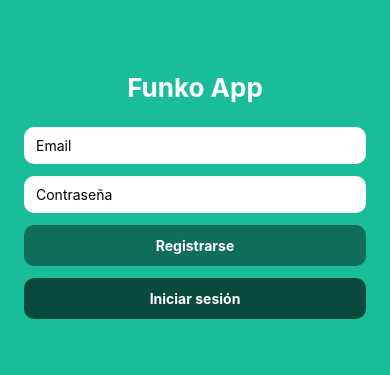
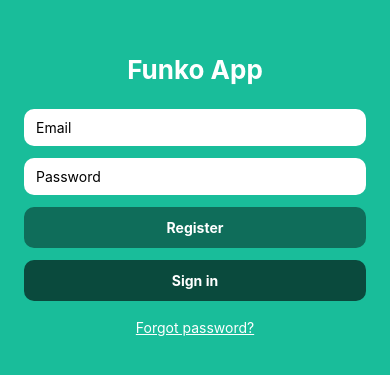
Before and after one commit to xim85/FunkoApp, a React Native app: screen / in a window 390 px wide. Shown: the part 227-602 px from the top of the page. Built offline with nearby package versions, Linux system fonts and the light colour scheme; no server answers.

Commit message:
add forgot password implementation

```diff
--- a/App.js
+++ b/App.js
@@ -1,4 +1,4 @@
-import React, { useState } from 'react'
+import React, { useEffect, useState } from 'react'
 import {
   StyleSheet,
   Text,
@@ -13,16 +13,51 @@
 import {
   createUserWithEmailAndPassword,
   signInWithEmailAndPassword,
-  signOut
+  signOut,
+  onAuthStateChanged,
+  sendPasswordResetEmail
 } from 'firebase/auth'
-import { doc, setDoc, serverTimestamp } from 'firebase/firestore'
+import { doc, setDoc, serverTimestamp, getDoc } from 'firebase/firestore'
 
 export default function App() {
+  // Form state
   const [email, setEmail] = useState('')
   const [password, setPassword] = useState('')
 
-  const user = auth.currentUser
+  // Reactive Firebase user (updates on login/logout)
+  const [user, setUser] = useState(null)
 
+  // Subscribe to auth state changes (keeps UI in sync with Firebase Auth session)
+  useEffect(() => {
+    const unsub = onAuthStateChanged(auth, (u) => setUser(u))
+    return unsub
+  }, [])
+
+  // Ensures the Firestore profile document exists for the authenticated user.
+  // This covers cases where the Auth user exists but the Firestore doc is missing.
+  const ensureProfile = async (uid, fallbackEmail) => {
+    const ref = doc(db, 'users', uid)
+    const snap = await getDoc(ref)
+
+    if (!snap.exists()) {
+      // Default public visibility settings for the MVP
+      const visibility = { owned: true, duplicates: false, wishlist: false }
+
+      // Derived flag used for "Explore" queries (at least one section is public)
+      const hasPublicProfile =
+        visibility.owned || visibility.duplicates || visibility.wishlist
+
+      // Create the minimal profile document
+      await setDoc(ref, {
+        displayName: fallbackEmail ?? 'User',
+        visibility,
+        hasPublicProfile,
+        createdAt: serverTimestamp()
+      })
+    }
+  }
+
+  // Registers a new user in Firebase Auth and creates the corresponding profile in Firestore
   const handleRegister = async () => {
     try {
       const cred = await createUserWithEmailAndPassword(
@@ -30,51 +65,68 @@
         email.trim(),
         password
       )
-      const uid = cred.user.uid
 
-      // Crea el perfil mínimo en Firestore
-      await setDoc(doc(db, 'users', uid), {
-        displayName: email.trim(),
-        visibility: { owned: true, duplicates: false, wishlist: false },
-        hasPublicProfile: true, // owned=true => al menos una sección pública
-        createdAt: serverTimestamp()
-      })
-
-      Alert.alert('OK', 'Usuario registrado correctamente')
+      await ensureProfile(cred.user.uid, email.trim())
+      Alert.alert('OK', 'User registered successfully')
     } catch (e) {
-      Alert.alert('Error al registrar', String(e.message || e))
+      Alert.alert('Registration error', String(e.message || e))
     }
   }
 
+  // Signs in an existing user and ensures the profile doc exists
   const handleLogin = async () => {
     try {
-      await signInWithEmailAndPassword(auth, email.trim(), password)
-      Alert.alert('OK', 'Sesión iniciada')
+      const cred = await signInWithEmailAndPassword(
+        auth,
+        email.trim(),
+        password
+      )
+
+      await ensureProfile(cred.user.uid, cred.user.email)
+      Alert.alert('OK', 'Signed in')
     } catch (e) {
-      Alert.alert('Error al iniciar sesión', String(e.message || e))
+      Alert.alert('Sign-in error', String(e.message || e))
     }
   }
+  // Sends a password reset email to the provided address
+  const handleForgotPassword = async () => {
+    const trimmedEmail = email.trim()
 
+    if (!trimmedEmail) {
+      Alert.alert('Missing email', 'Please enter your email first.')
+      return
+    }
+
+    try {
+      await sendPasswordResetEmail(auth, trimmedEmail)
+      Alert.alert('Email sent', 'Check your inbox to reset your password.')
+    } catch (e) {
+      Alert.alert('Reset error', String(e.message || e))
+    }
+  }
+  // Ends the current session
   const handleLogout = async () => {
     await signOut(auth)
-    Alert.alert('OK', 'Sesión cerrada')
+    Alert.alert('OK', 'Signed out')
   }
 
   return (
     <View style={styles.container}>
       <Text style={styles.title}>Funko App</Text>
 
+      {/* Authenticated state */}
       {user ? (
         <>
-          <Text style={styles.text}>Sesión iniciada como:</Text>
+          <Text style={styles.text}>Signed in as:</Text>
           <Text style={styles.bold}>{user.email}</Text>
 
           <Pressable style={styles.button} onPress={handleLogout}>
-            <Text style={styles.buttonText}>Cerrar sesión</Text>
+            <Text style={styles.buttonText}>Sign out</Text>
           </Pressable>
         </>
       ) : (
         <>
+          {/* Unauthenticated state */}
           <TextInput
             style={styles.input}
             placeholder='Email'
@@ -85,21 +137,24 @@
           />
           <TextInput
             style={styles.input}
-            placeholder='Contraseña'
+            placeholder='Password'
             secureTextEntry
             value={password}
             onChangeText={setPassword}
           />
 
           <Pressable style={styles.button} onPress={handleRegister}>
-            <Text style={styles.buttonText}>Registrarse</Text>
+            <Text style={styles.buttonText}>Register</Text>
           </Pressable>
 
           <Pressable
             style={[styles.button, styles.buttonSecondary]}
             onPress={handleLogin}
           >
-            <Text style={styles.buttonText}>Iniciar sesión</Text>
+            <Text style={styles.buttonText}>Sign in</Text>
+          </Pressable>
+          <Pressable onPress={handleForgotPassword}>
+            <Text style={styles.link}>Forgot password?</Text>
           </Pressable>
         </>
       )}
@@ -109,6 +164,7 @@
   )
 }
 
+// Basic UI styles for the MVP screens
 const styles = StyleSheet.create({
   container: {
     flex: 1,
@@ -136,5 +192,10 @@
     alignItems: 'center'
   },
   buttonSecondary: { backgroundColor: '#0a4a3d' },
-  buttonText: { color: 'white', fontWeight: '700' }
+  buttonText: { color: 'white', fontWeight: '700' },
+  link: {
+    color: 'white',
+    textDecorationLine: 'underline',
+    marginTop: 6
+  }
 })
```
